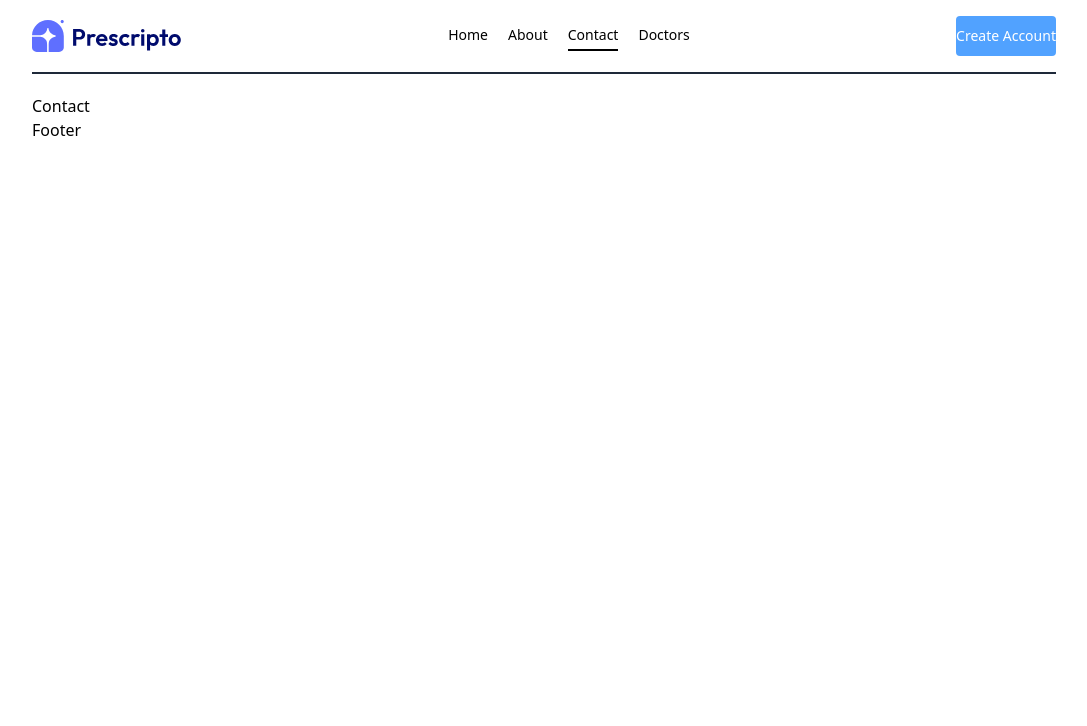
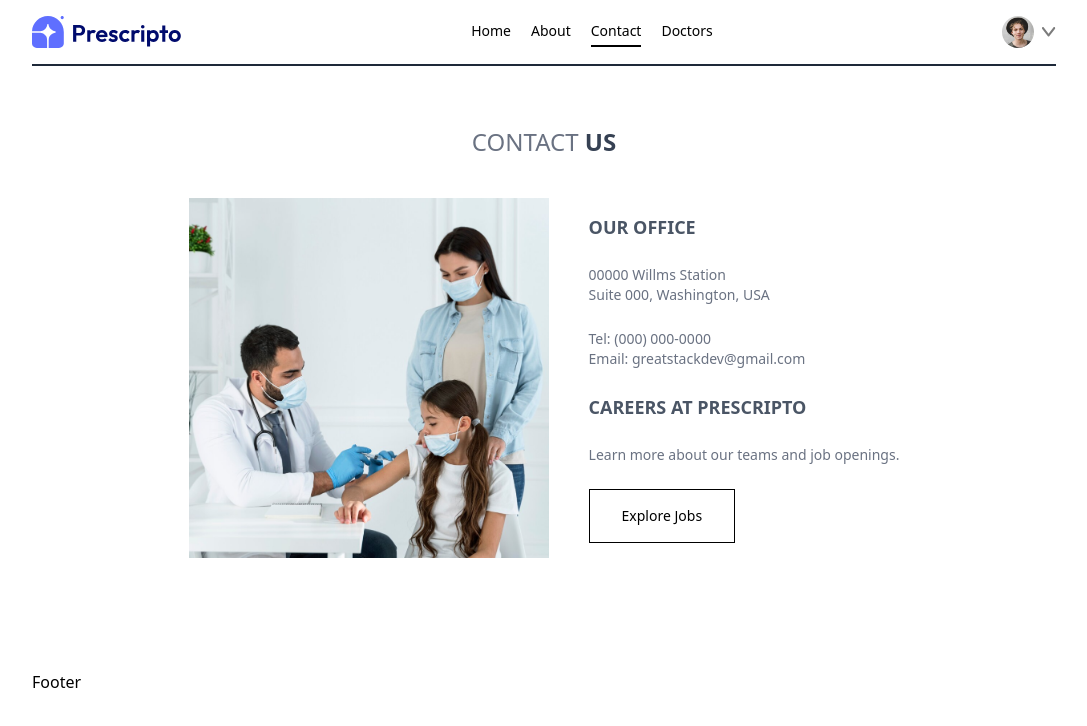
Before and after one commit to Curious-4/QuickDoc, a React (Vite) app in the folder frontend/: page /contact in a window 1280 px wide. Shown: the top 726 px of the page, without its empty margins (96-1183 px from the left). Built offline with nearby package versions, Linux system fonts and the light colour scheme.

Commit message:
contact page

```diff
--- a/frontend/src/components/NavBar.jsx
+++ b/frontend/src/components/NavBar.jsx
@@ -5,7 +5,7 @@
 const NavBar = () => {
     let location=useLocation().pathname;
     const navigate=useNavigate();
-    const [state,Setstate]=useState(false);
+    const [state,Setstate]=useState(true);
   return (
     <div className='flex items-center justify-between text-sm py-4 mb-5 border-b-2 border-b-gray-800'>
         <img src={assets.logo} alt="" className='md:w-[150px] cursor-pointer' />
--- a/frontend/src/pages/Contact.jsx
+++ b/frontend/src/pages/Contact.jsx
@@ -1,8 +1,28 @@
 import React from 'react'
-
+import { assets } from '../assets_frontend/assets'
 const Contact = () => {
   return (
-    <div>Contact</div>
+    <div>
+        <div className='text-center text-2xl pt-10 text-gray-500'>
+              <p>CONTACT  <span className='text-gray-700 font-semibold'>US</span></p>
+        </div>
+
+
+        <div className='my-10 flex flex-col justify-center md:flex-row gap-10 mb-28 text-sm'  >
+          <img className='w-full md:max-w-[360px]' src={assets.contact_image} alt="" />
+           <div className='flex flex-col justify-center items-start gap-6'>
+             <p className='font-semibold text-lg text-gray-600'>OUR OFFICE</p>
+             <p className='text-gray-500'>00000 Willms Station<br/>
+             Suite 000, Washington, USA</p>
+             <p className='text-gray-500'>Tel: (000) 000-0000<br/>
+             Email: greatstackdev@gmail.com</p>
+             <p className=' font-semibold text-lg text-gray-600'  >CAREERS AT PRESCRIPTO</p>
+             <p className='text-gray-500'>Learn more about our teams and job openings.</p>
+             <button className='border border-black px-8 py-4 text-sm hover:bg-black hover:text-white transition-all duration-200'>Explore Jobs</button>
+            </div>
+        </div>
+
+    </div>
   )
 }
 
```
